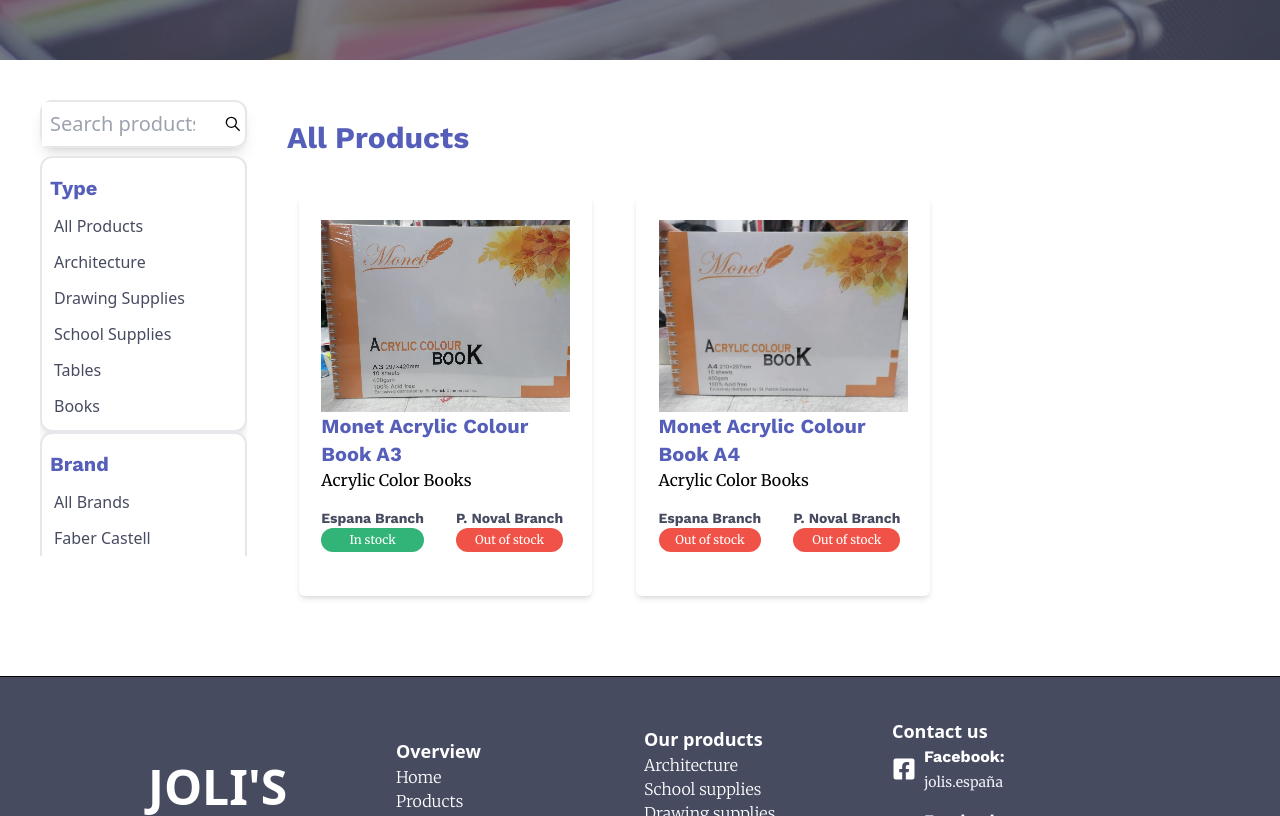
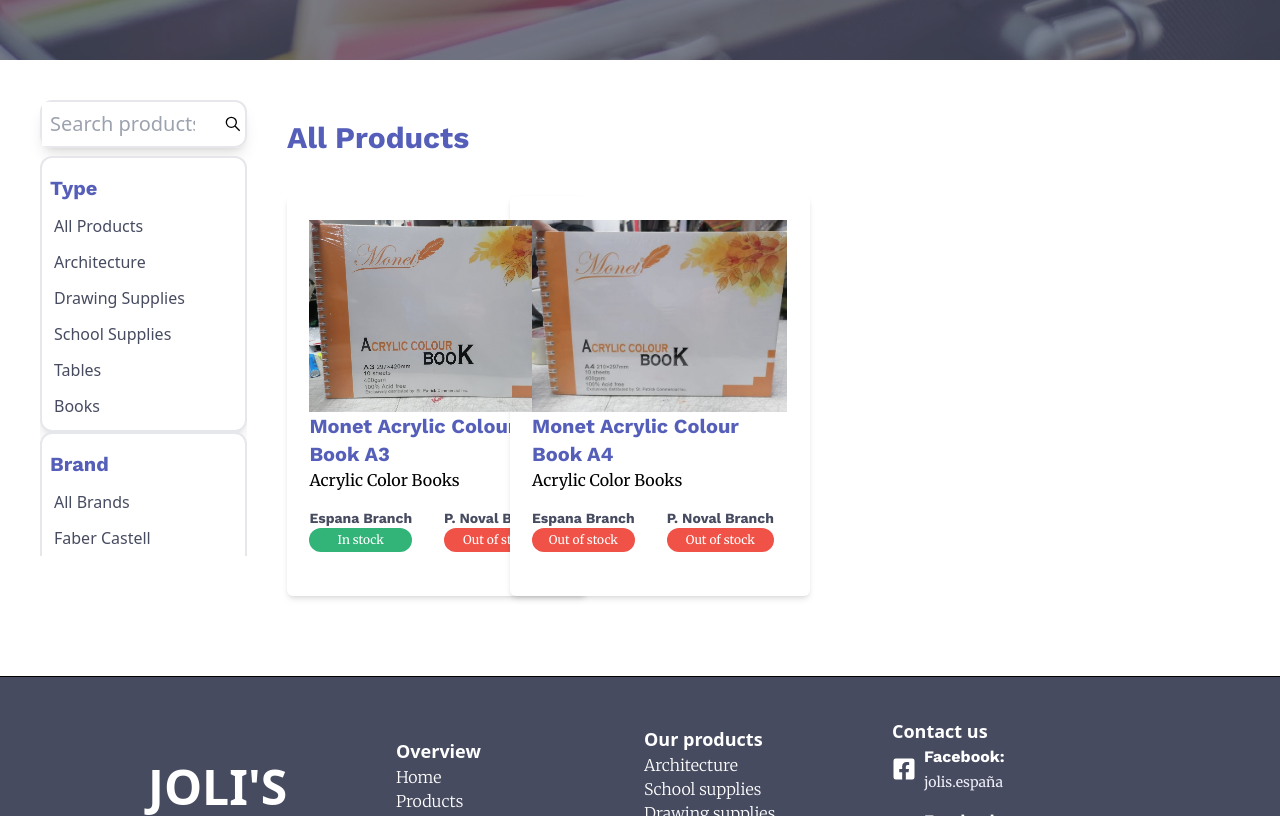
Before and after one commit to quinzonjosh/jolis, a Next.js app: page /categories/acrylic-color-books in a window 1280 px wide. Shown: the part 440-1256 px from the top of the page. Built offline with nearby package versions, Linux system fonts and the light colour scheme.

Commit message:
fix grid alignment

```diff
--- a/components/Product/Product.jsx
+++ b/components/Product/Product.jsx
@@ -13,7 +13,7 @@ function Product({ image, name, category, espana_stock, pnoval_stock }) {
     },
   ];
   return (
-    <div className="bg-white rounded-md shadow-md max-w-[300px] min-h-[400px] py-6 mx-auto">
+    <div className="bg-white rounded-md shadow-md min-w-[300px] max-w-[300px] min-h-[400px] py-6 mx-auto">
       <div className="flex flex-col w-[85%] mx-auto">
         <div className="relative w-full h-40 md:h-48">
           <Image src={image} alt="sample" layout="fill" objectFit="cover" />
--- a/data/products.json
+++ b/data/products.json
@@ -125,8 +125,27 @@
         "pnoval_stock": "In Stock",
         "featured": false
 
+    },
+    {
+
+        "image": "/images/Brushes/Giorgione_Detailing_Brush3.jpg",
+        "name": "Giorgione Detailing Brush 3",
+        "category": "Brushes",
+        "espana_stock": "In Stock",
+        "pnoval_stock": "In Stock",
+        "featured": false
+
+    },
+    {
+
+        "image": "/images/Brushes/Giorgione_Detailing_Brush3.jpg",
+        "name": "Giorgione Detailing Brush 3",
+        "category": "Brushes",
+        "espana_stock": "In Stock",
+        "pnoval_stock": "In Stock",
+        "featured": false
+
     }
 
 
-
 ]
--- a/pages/categories/[productListing].js
+++ b/pages/categories/[productListing].js
@@ -20,9 +20,13 @@ export default function ProductListing({ products }) {
 
   return (
     <Layout className="w-full">
-      <Banner title={category["productListing"] != null
+      <Banner
+        title={
+          category["productListing"] != null
             ? category["productListing"]
-          : "Product Listing"}/>
+            : "Product Listing"
+        }
+      />
 
       <section className="flex flex-col md:flex-row border-b border-black py-10 relative">
         {/* left panel */}
@@ -31,11 +35,16 @@ export default function ProductListing({ products }) {
           <div className="flex justify-between">
             {/* filter and Search bar (mobile view)*/}
             <div className="flex">
-              <button className="md:hidden flex border-2 rounded-lg shadow-lg pl-2 pr-4 pt-1" onClick={() => {
-                document.body.style.overflow = hideFilter ? "hidden" : "scroll";
+              <button
+                className="md:hidden flex border-2 rounded-lg shadow-lg pl-2 pr-4 pt-1"
+                onClick={() => {
+                  document.body.style.overflow = hideFilter
+                    ? "hidden"
+                    : "scroll";
 
-                setHideFilter((hideFilter) => !hideFilter)
-                }}>
+                  setHideFilter((hideFilter) => !hideFilter);
+                }}
+              >
                 <div className="pt-[2px] text-secondary pr-3">
                   <BsFilterLeft size={22} />
                 </div>
@@ -55,21 +64,44 @@ export default function ProductListing({ products }) {
               </button>
             </div>
           </div>
-          <div className={`${hideFilter ? " -left-full": "left-0"} overflow-scroll max-h-[400px] md:max-h-[auto] transition-all w-full z-10 top-[90px] md:w-auto absolute md:static`}>
+          <div
+            className={`${
+              hideFilter ? " -left-full" : "left-0"
+            } overflow-scroll max-h-[400px] md:max-h-[auto] transition-all w-full z-10 top-[90px] md:w-auto absolute md:static`}
+          >
             {/* browse type */}
-            <FilterBox title="Type" items={["All Products", "Architecture", "Drawing Supplies", "School Supplies", "Tables", "Books"]} />
+            <FilterBox
+              title="Type"
+              items={[
+                "All Products",
+                "Architecture",
+                "Drawing Supplies",
+                "School Supplies",
+                "Tables",
+                "Books",
+              ]}
+            />
 
             {/* browse brand */}
-            <FilterBox title="Brand" items={["All Brands", "Faber Castell", "Best Buy", "G-Tec", "Muji"]} />
+            <FilterBox
+              title="Brand"
+              items={[
+                "All Brands",
+                "Faber Castell",
+                "Best Buy",
+                "G-Tec",
+                "Muji",
+              ]}
+            />
           </div>
-
         </div>
 
         {/* All products grid */}
         <div className="w-[90%] mx-auto py-5">
-          <div>
-            <h2 className="font-bold text-3xl text-secondary pb-5">All Products</h2>
-            <div className="grid md:gap-5 sm:gap-5 md:grid-cols-3 grid-cols-2 lg:px-0 md:py-5">
+          <h2 className="font-bold text-3xl text-secondary pb-5">
+            All Products
+          </h2>
+          <div className="grid md:grid-cols-4 sm:grid-cols-2 grid-cols-1 lg:px-0 md:py-5 md:w-[80%] gap-3 md:gap-x-24 ">
             {products.map((product, index) => {
               return (
                 <Product
@@ -82,7 +114,6 @@ export default function ProductListing({ products }) {
                 />
               );
             })}
-            </div>
           </div>
         </div>
       </section>
```
Lines whose indentation alone changed are shown as unchanged.
